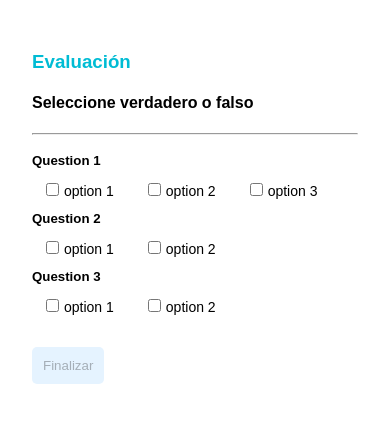
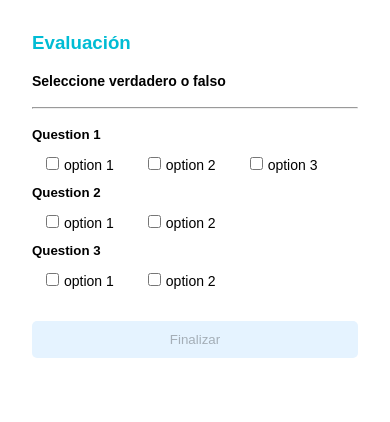
Before and after one commit to ulioces/test-app, a React (Vite) app: page / in a window 390 px wide. Both pictures are taken after a click on the button "Realizar Prueba". Shown: the top 422 px of the page. Built offline with nearby package versions, Linux system fonts and the light colour scheme; the HTML template or start-up script is replaced by a standard one.

Commit message:
add media query

```diff
--- a/src/App.css
+++ b/src/App.css
@@ -16,9 +16,16 @@ body {
 }
 
 h3 {
+  margin-top: 0;
   color: #00bcd4;
 }
 
 h5 {
   margin-block: 10px;
 }
+
+@media only screen and (max-width: 600px) {
+  h4 {
+    font-size: 14px;
+  }
+}
--- a/src/components/evaluation/evaluation.css
+++ b/src/components/evaluation/evaluation.css
@@ -10,3 +10,9 @@
 .evaluation-section__button:disabled {
   border: 1px solid transparent;
 }
+
+@media only screen and (max-width: 600px) {
+  .evaluation-section__button {
+    width: 100%;
+  }
+}
```
